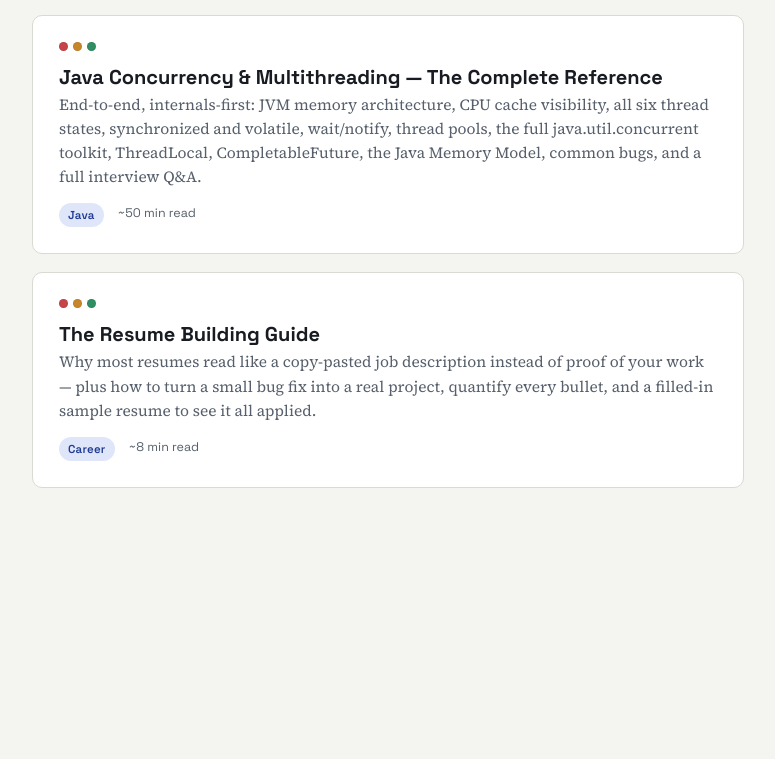
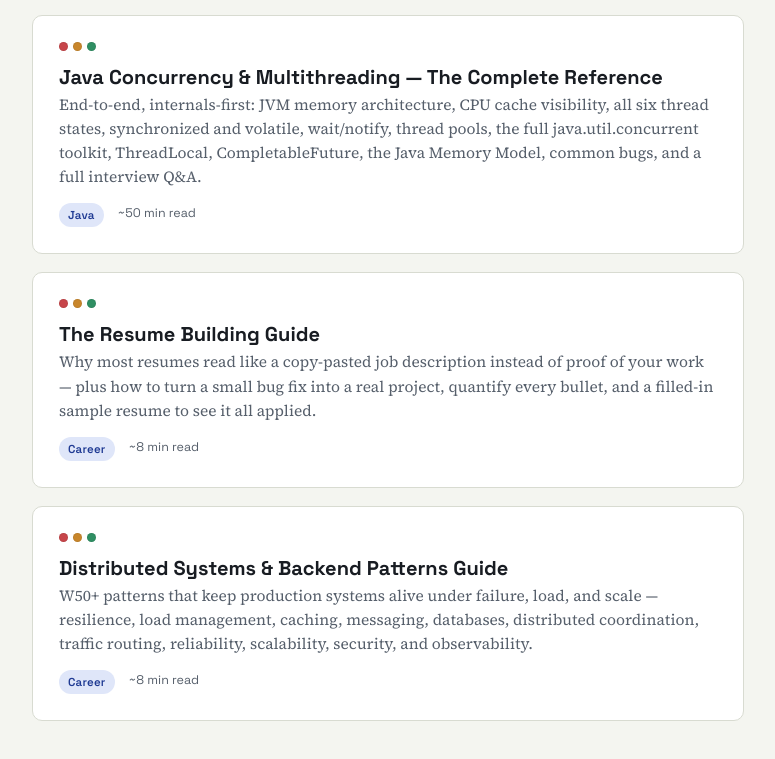
Before and after one commit to abhishekgoyal17/system-design-under-the-hood, a plain HTML site: page index.html in a window 1280 px wide. Shown: the part 1063-1822 px from the top of the page, without its empty margins (252-1027 px from the left). Before the commit the page ends 1669 px from the top, so only its background shows below. Drawn offline with Linux system fonts and the light colour scheme.

Commit message:
Update index.html

```diff
--- a/index.html
+++ b/index.html
@@ -136,6 +136,15 @@
     <div class="meta"><span class="chip b">Career</span><span>~8 min read</span></div>
   </a>
 
+   <a class="card" href="distributed-systems/distributed-systems-patterns.html">
+    <div class="top">
+      <span class="signal"><span class="r"></span><span class="a"></span><span class="g"></span></span>
+    </div>
+    <h3>Distributed Systems & Backend Patterns  Guide</h3>
+    <p>W50+ patterns that keep production systems alive under failure, load, and scale — resilience, load management, caching, messaging, databases, distributed coordination, traffic routing, reliability, scalability, security, and observability.</p>
+    <div class="meta"><span class="chip b">Career</span><span>~8 min read</span></div>
+  </a>
+
 </div>
 
 
```
